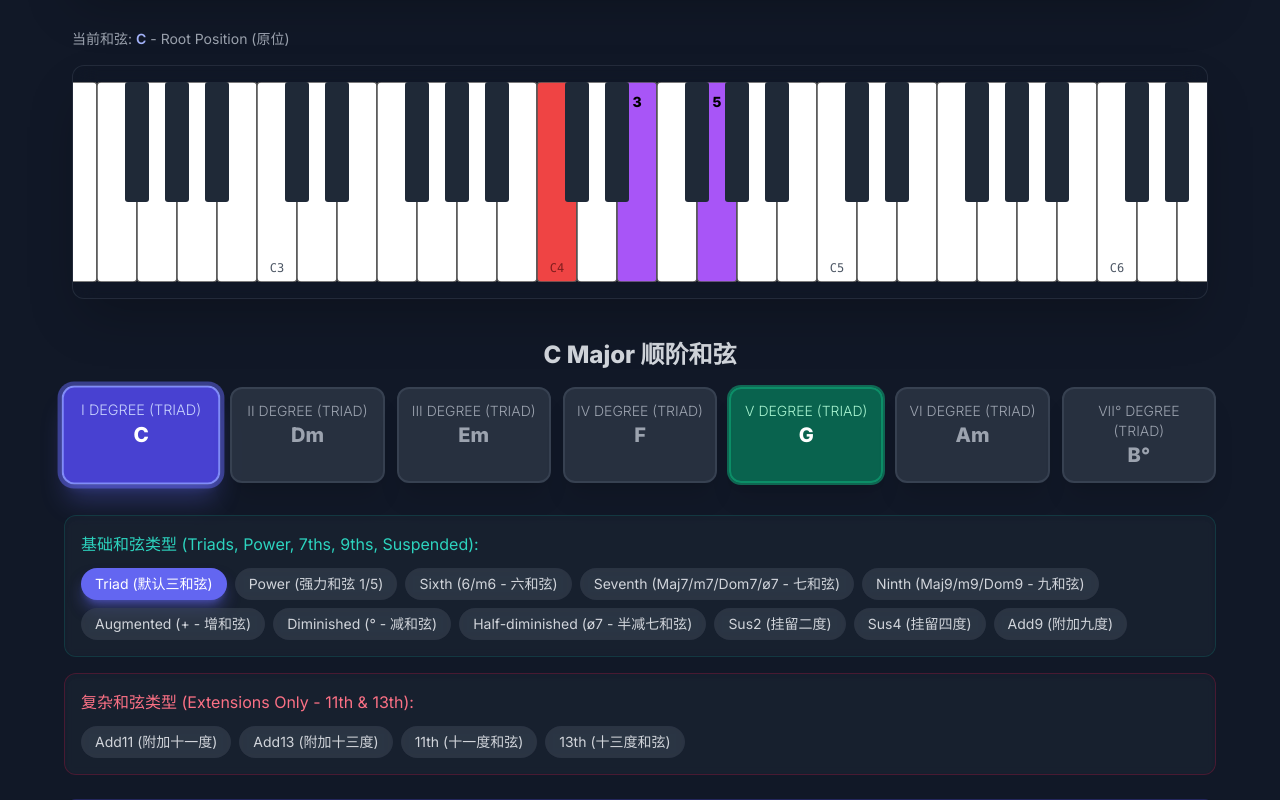
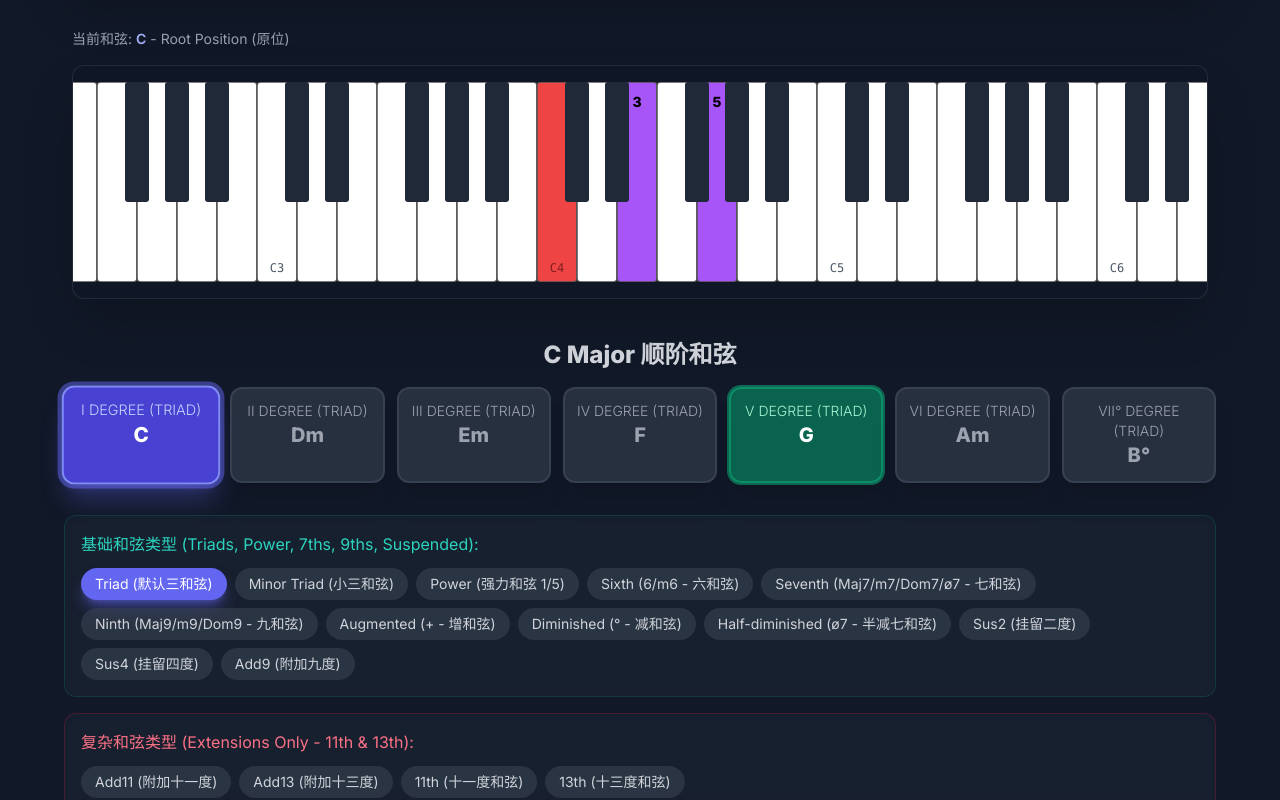
Before and after one commit to Jimmmmmmycode/KeyBoard_chord_Assist_html, a plain HTML site: page index.html in a window 1280 px wide. Shown: the part 318-1118 px from the top of the page. Drawn offline with nearby package versions, Linux system fonts and the light colour scheme.

Commit message:
add minTriad for I,IV,V degree

```diff
--- a/index.html
+++ b/index.html
@@ -224,7 +224,10 @@
         ];
 
         const BASE_MODIFIERS = [
-            { key: 'Triad', label: 'Triad (默认三和弦)' }, { key: 'power', label: 'Power (强力和弦 1/5)' },
+            { key: 'Triad', label: 'Triad (默认三和弦)' },
+            // 仅在 Major 调的 I / IV / V 级 (currentChordIndex = 0 / 3 / 4) 显示
+            { key: 'minTriad', label: 'Minor Triad (小三和弦)', onlyForMajorDegrees: [0, 3, 4] },
+            { key: 'power', label: 'Power (强力和弦 1/5)' },
             { key: '6th', label: 'Sixth (6/m6 - 六和弦)' }, { key: '7th', label: 'Seventh (Maj7/m7/Dom7/ø7 - 七和弦)' },
             { key: '9th', label: 'Ninth (Maj9/m9/Dom9 - 九和弦)' }, { key: 'Aug', label: 'Augmented (+ - 增和弦)' },
             { key: 'Dim', label: 'Diminished (° - 减和弦)' }, { key: 'hdim7', label: 'Half-diminished (ø7 - 半减七和弦)' },
@@ -311,6 +314,7 @@
                 case 'add13': return diatonicTriad === 'min' || diatonicTriad === 'dim' ? 'min-add13' : 'add13';
                 case '11th': return '11th';
                 case '13th': return '13th';
+                case 'minTriad': return 'min';
                 case 'Triad':
                 default: return diatonicTriad;
             }
@@ -670,7 +674,14 @@
                 container.insertAdjacentHTML('beforeend', buttonHtml);
             };
 
-            BASE_MODIFIERS.forEach(mod => renderButton(baseContainer, mod));
+            BASE_MODIFIERS.forEach(mod => {
+                // 作用域过滤：onlyForMajorDegrees 仅在 Major 调且当前级数匹配时才渲染
+                if (mod.onlyForMajorDegrees) {
+                    if (state.scaleType !== 'Major') return;
+                    if (!mod.onlyForMajorDegrees.includes(state.currentChordIndex)) return;
+                }
+                renderButton(baseContainer, mod);
+            });
             COMPLEX_MODIFIERS.forEach(mod => renderButton(complexContainer, mod));
 
             // Attach event listeners to new modifier buttons
```
